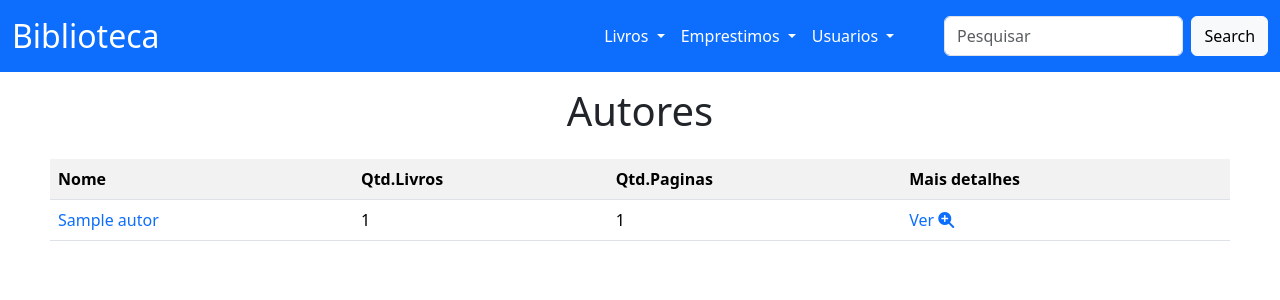
After one commit to Alixandria007/Biblioteca, a Django app: page /autores/ in a window 1280 px wide. The commit adds this page. Shown: the top 300 px of the page. Run offline with Django 5.2, Linux system fonts and the light colour scheme; tables that the repository leaves empty hold one stand-in row (values such as "Sample post").

Commit message:
Adicionei a view e template 'Ver Autores' ao app 'Livros

```diff
--- /dev/null
+++ b/apps/livros/templates/ver_autores.html
@@ -0,0 +1,42 @@
+{% extends 'base.html' %}
+{% load ajfilters %}
+
+{% block title %}Autores{% endblock title %}
+
+{% block content %}
+
+<div class="row mt-4">
+    <div class="col">
+
+        <div class="table-responsive">
+            <table class="table table-striped">
+                <tr>
+                    <th scope="col">Nome</th>
+                    <th scope="col">Qtd.Livros</th>
+                    <th scope="col">Qtd.Paginas</th>
+                    <th scope="col">Mais detalhes</th>
+                </tr>
+
+
+                {% for autor in autores %}
+                <tr>
+                    <td scope="row"><a href="{% url "livros:autor" autor.id %}">{{ autor.nome }}</a></td>
+                    <td>{{autor.id|contar_livros}}</td>
+                    <td>{{autor.id|contar_paginas}}</td>
+                    <td>
+                        <a href="{% url "livros:autor" autor.id %}">
+                            Ver <i class="fas fa-search-plus ml-2"></i>
+                        </a>
+                    </td>
+                </tr>
+                {% endfor %}
+
+
+            </table>
+        </div>
+    </div>
+</div>
+
+
+
+{% endblock content %}
--- a/apps/livros/urls.py
+++ b/apps/livros/urls.py
@@ -8,4 +8,5 @@ urlpatterns = [
     path('livro/<slug:slug>', views.livro, name='livro'),
     path('autor/<int:id>', views.autor, name='autor'),
     path('genero/<int:id>', views.genero, name='genero'),
+    path('autores/', views.ver_autores, name='ver_autores'),
 ]
--- a/apps/livros/views.py
+++ b/apps/livros/views.py
@@ -1,4 +1,4 @@
-from django.shortcuts import render
+from django.shortcuts import render, redirect
 from django.core.paginator import Paginator
 from .  import models
 
@@ -58,3 +58,13 @@ def genero(request,id):
     }
 
     return render(request, 'index.html', context)
+
+def ver_autores(request):
+    autores = models.Autor.objects.all()
+
+    context = {
+        'autores' : autores
+    }
+
+
+    return render(request, 'ver_autores.html', context)
--- /dev/null
+++ b/apps/templatetags/ajfilters.py
@@ -0,0 +1,19 @@
+from django.template import Library
+from apps.livros import models
+
+register = Library()
+
+@register.filter
+def contar_livros(autor_id):
+    livros = models.Livros.objects.filter(autor__id = autor_id).count()
+    return livros
+
+@register.filter
+def contar_paginas(autor_id):
+    livros = models.Livros.objects.filter(autor__id = autor_id)
+    paginas = 0
+
+    for livro in livros:
+        paginas += livro.paginas
+
+    return paginas
--- a/project/settings.py
+++ b/project/settings.py
@@ -37,6 +37,7 @@ INSTALLED_APPS = [
     'django.contrib.sessions',
     'django.contrib.messages',
     'django.contrib.staticfiles',
+    'apps',
     'apps.livros',
     'apps.emprestimos',
     'apps.leitores'
--- a/template_tags/ajfilters.py
+++ /dev/null
@@ -1,3 +0,0 @@
-from django.template import Library
-
-register = Library()
--- a/templates/pages/partials/_head.html
+++ b/templates/pages/partials/_head.html
@@ -3,6 +3,7 @@
 <head>
     <meta charset="UTF-8">
     <meta name="viewport" content="width=device-width, initial-scale=1.0">
+    <link rel="stylesheet" href="https://cdnjs.cloudflare.com/ajax/libs/font-awesome/6.4.0/css/all.min.css" integrity="sha512-iecdLmaskl7CVkqkXNQ/ZH/XLlvWZOJyj7Yy7tcenmpD1ypASozpmT/E0iPtmFIB46ZmdtAc9eNBvH0H/ZpiBw==" crossorigin="anonymous" referrerpolicy="no-referrer" />
     <link href="https://cdn.jsdelivr.net/npm/bootstrap@5.3.3/dist/css/bootstrap.min.css" rel="stylesheet" integrity="sha384-QWTKZyjpPEjISv5WaRU9OFeRpok6YctnYmDr5pNlyT2bRjXh0JMhjY6hW+ALEwIH" crossorigin="anonymous">
     <link rel="stylesheet" href="{% static "style.css" %}">
     <title>Oláaaaa</title>
--- a/templates/pages/partials/_navbar.html
+++ b/templates/pages/partials/_navbar.html
@@ -11,7 +11,7 @@
                         <li><a class="dropdown-item" href="#">Adicionar Livro</a></li>
                         <li><a class="dropdown-item" href="#">Adicionar Autor</a></li>
                         <li><hr class="dropdown-divider"></li>
-                        <li><a class="dropdown-item" href="#">Ver Autores</a></li>
+                        <li><a class="dropdown-item" href="{% url "livros:ver_autores" %}">Ver Autores</a></li>
                     </ul>
                 </li>
 
--- a/templates/static/style.css
+++ b/templates/static/style.css
@@ -2,6 +2,10 @@
     margin: 0;
     padding: 0;
     box-sizing: border-box;
+}
+
+a{
+    text-decoration: none;
 }
 
 /*Utils*/
```
Also changed, not shown: apps/templatetags/__init__.py (added).
